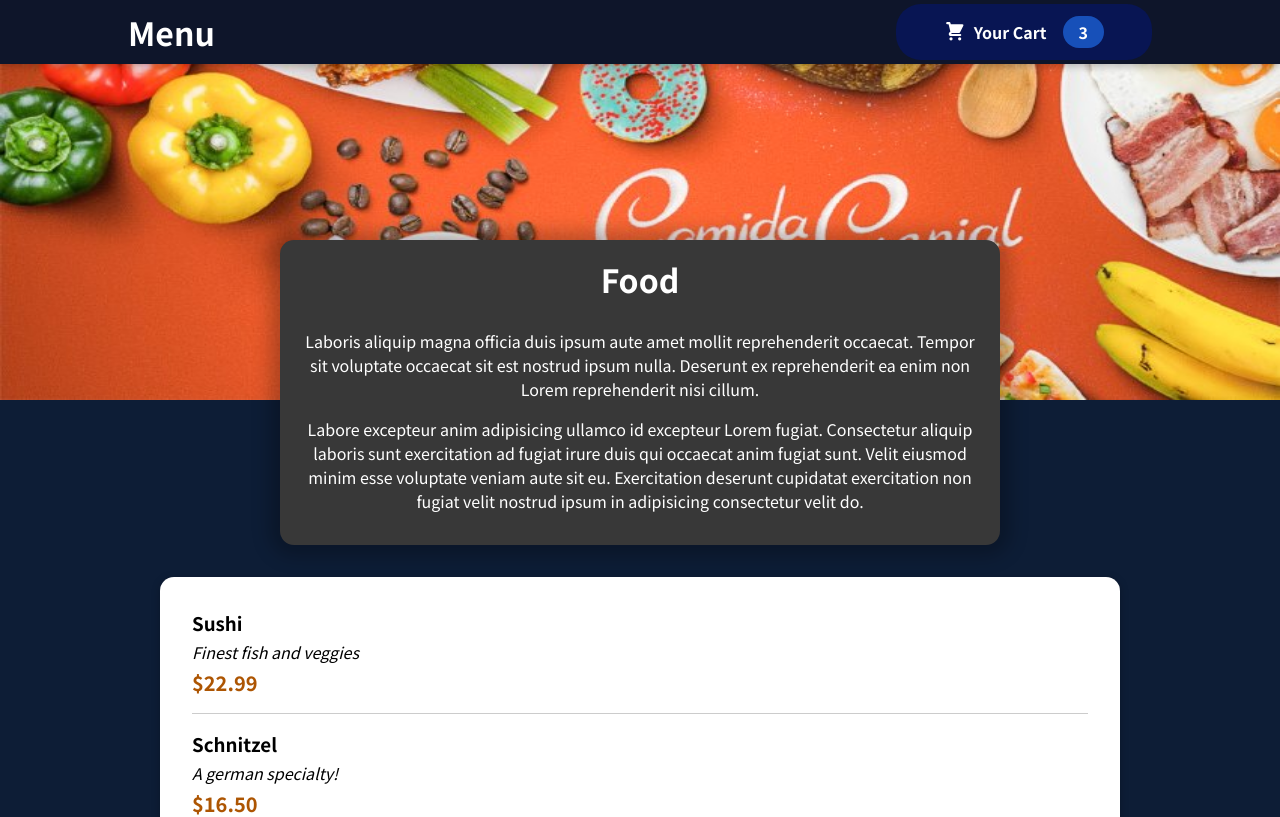
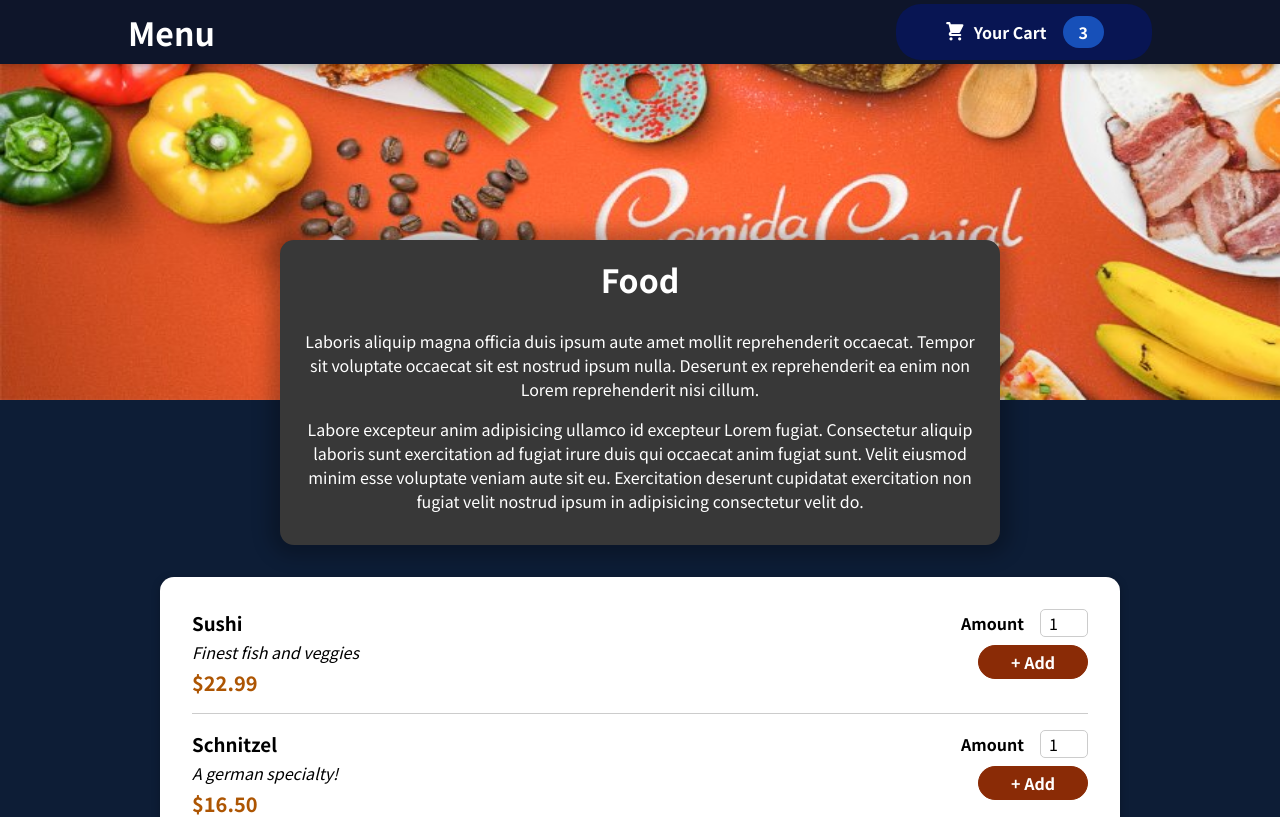
Before and after one commit to stevenotalvaro/food-app, a React (Create React App) app: page / in a window 1280 px wide. Shown: the top 817 px of the page. Built offline with nearby package versions, Linux system fonts and the light colour scheme.

Commit message:
two Components added

```diff
--- a/src/components/Meals/MealItem/MealItem.js
+++ b/src/components/Meals/MealItem/MealItem.js
@@ -1,5 +1,6 @@
 import React from 'react'
 import classes from './MealItem.module.css'
+import { MealItemForm } from './MealItemForm'
 
 export const MealItem = ({name, description, price}) => {
     const price2 = `$${price.toFixed(2)}`
@@ -10,7 +11,9 @@
                <div className={classes.description}>{description}</div>
                <div  className={classes.price}>{price2}</div>
            </div>
-           <div></div>
+           <div>
+               <MealItemForm />
+           </div>
         </li>
     )
 }
--- a/src/components/Meals/MealItem/MealItemForm.js
+++ b/src/components/Meals/MealItem/MealItemForm.js
@@ -0,0 +1,19 @@
+import React from 'react'
+import { Input } from '../../UI/Input'
+import classes from './MealItemForm.module.css'
+
+export const MealItemForm = () => {
+    return (
+        <form className={classes.form }>
+            <Input label={"Amount"} input={{
+                id: 'Amount',
+                type: 'number',
+                min: '1',
+                max: '5',
+                step: '1',
+                defaultValue: '1'
+        }} />
+            <button>+ Add</button>
+        </form>
+    )
+}
--- /dev/null
+++ b/src/components/Meals/MealItem/MealItemForm.module.css
@@ -0,0 +1,20 @@
+.form {
+    text-align: right;
+  }
+
+  .form button {
+    font: inherit;
+    cursor: pointer;
+    background-color: #8a2b06;
+    border: 1px solid #8a2b06;
+    color: white;
+    padding: 0.25rem 2rem;
+    border-radius: 20px;
+    font-weight: bold;
+  }
+
+  .form button:hover,
+  .form button:active {
+    background-color: #641e03;
+    border-color: #641e03;
+  }
--- /dev/null
+++ b/src/components/UI/Input.js
@@ -0,0 +1,11 @@
+import React from 'react'
+import classes from './Input.module.css'
+
+export const Input = ({input, label}) => {
+    return (
+        <div className={classes.input}>
+            <label htmlFor={input.id}>{label}</label>
+            <input {...input} />
+        </div>
+    )
+}
--- /dev/null
+++ b/src/components/UI/Input.module.css
@@ -0,0 +1,18 @@
+.input {
+    display: flex;
+    align-items: center;
+    margin-bottom: 0.5rem;
+  }
+
+  .input label {
+    font-weight: bold;
+    margin-right: 1rem;
+  }
+
+  .input input {
+    width: 3rem;
+    border-radius: 5px;
+    border: 1px solid #ccc;
+    font: inherit;
+    padding-left: 0.5rem;
+  }
```
Also changed, not shown: 1 other file (tests, documents, lock files or other folders).
